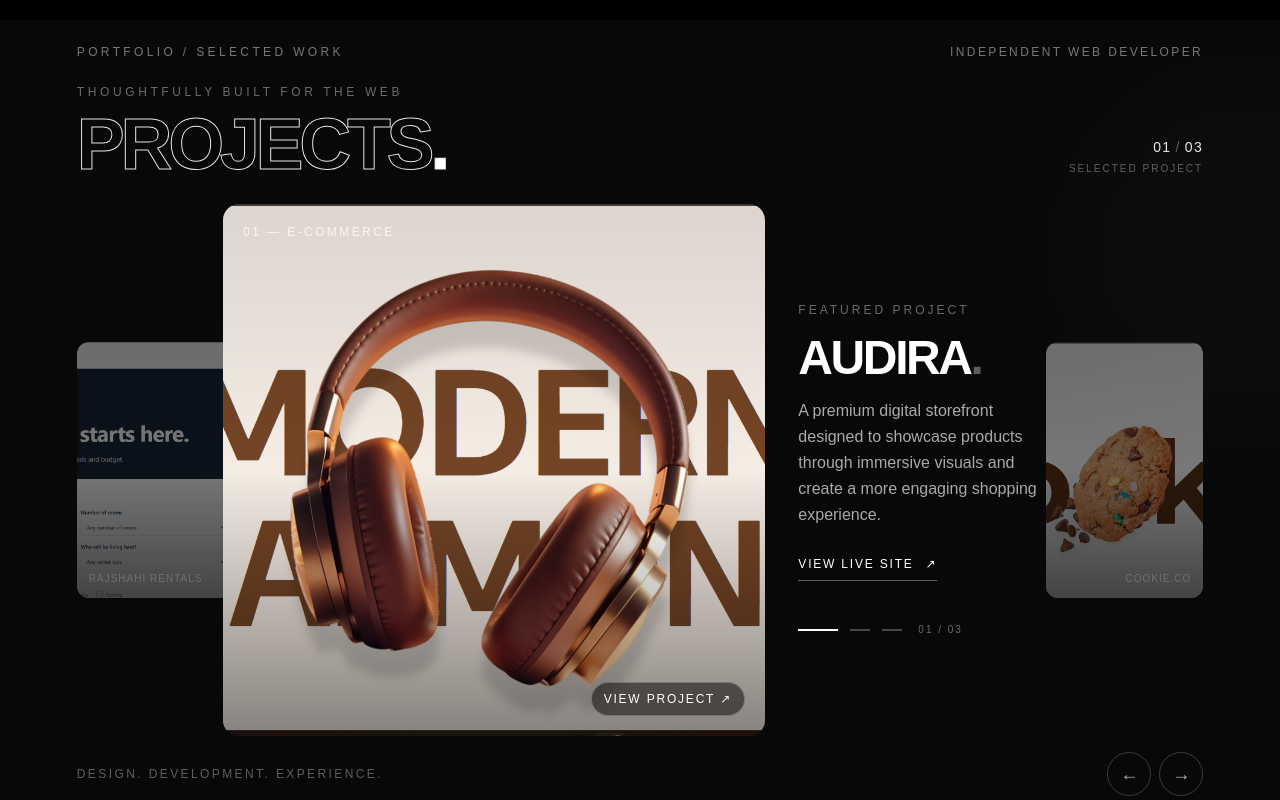
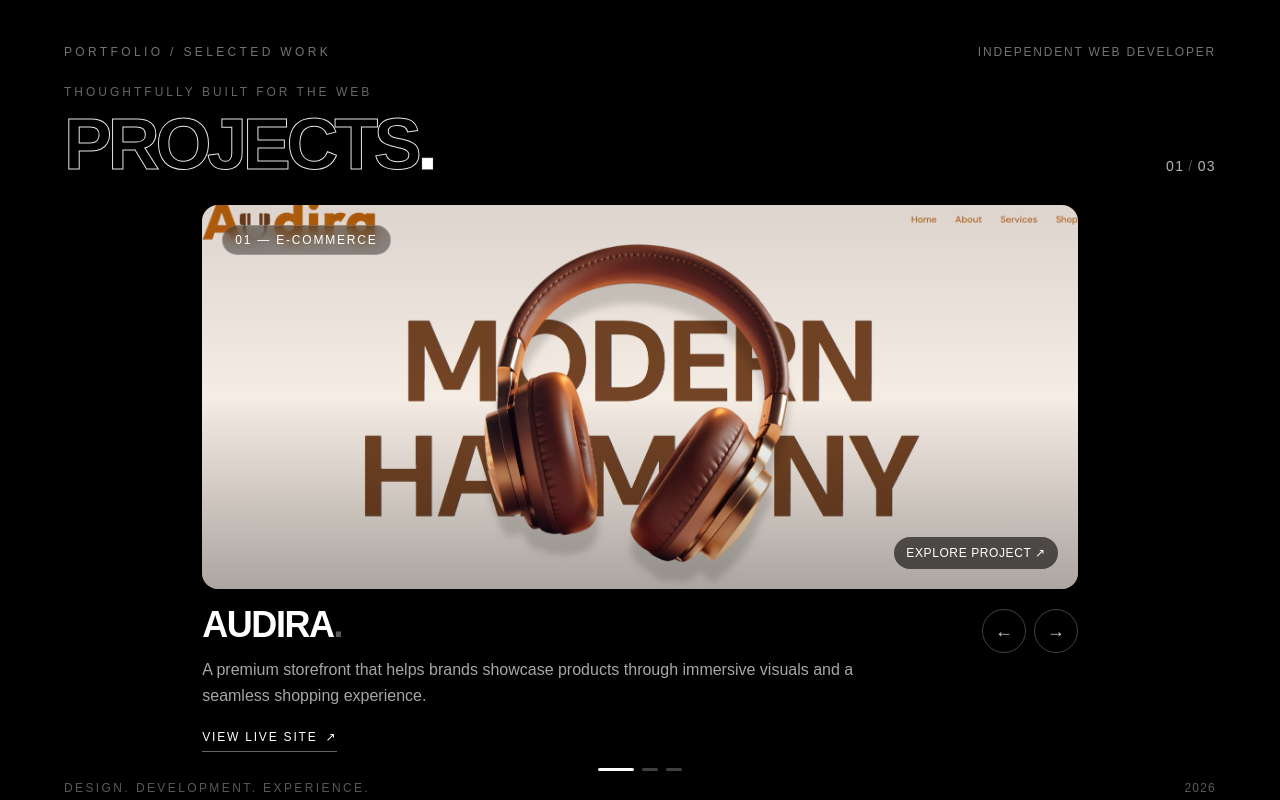
Before and after one commit to Fatinur/Portfolio, a React (Vite) app: page / in a window 1280 px wide. Shown: the part 780-1580 px from the top of the page. Built offline with nearby package versions, Linux system fonts and the light colour scheme; a web font is replaced by a local one.

Commit message:
Refactor SecondVh component for clarity and efficiency
Refactor SecondVh component by removing unused imports, simplifying project descriptions, and eliminating unnecessary state and effects.

```diff
--- a/src/components/SecondVh.jsx
+++ b/src/components/SecondVh.jsx
@@ -1,11 +1,8 @@
 
-import React, { useEffect, useRef, useState } from "react";
-import gsap from "gsap";
+import React, { useState } from "react";
 
-import preview1 from "../assets/previewHeadphone.mp4";
 import headphone from "../assets/audira.png";
 import cookie from "../assets/cookie.png";
-import preview2 from "../assets/previewCookie.mp4";
 import rajshahiRentals from "../assets/rajshahi-rentals.png";
 
 const projects = [
@@ -14,22 +11,20 @@ const projects = [
     category: "E-COMMERCE",
     number: "01",
     description:
-      "A premium digital storefront designed to showcase products through immersive visuals and create a more engaging shopping experience.",
+      "A premium storefront that helps brands showcase products through immersive visuals and a seamless shopping experience.",
     image: headphone,
-    video: preview1,
+    imageAlt: "Audira headphone storefront",
     url: "https://audira-nine-eta.vercel.app/",
-    imageAlt: "Audira headphone storefront",
   },
   {
     name: "COOKIE.CO",
     category: "FOOD & E-COMMERCE",
     number: "02",
     description:
-      "A warm, modern storefront that helps a cookie business present its products beautifully and turn visitors into potential customers.",
+      "A modern online storefront that helps small businesses present their products beautifully and create a memorable brand experience.",
     image: cookie,
-    video: preview2,
+    imageAlt: "Cookie.co website",
     url: "https://cookie-co.vercel.app/",
-    imageAlt: "Cookie.co website",
   },
   {
     name: "RAJSHAHI RENTALS",
@@ -38,152 +33,33 @@ const projects = [
     description:
       "A rental platform built for Rajshahi, helping people discover rooms, flats, and hostels through practical filters and accessible listings.",
     image: rajshahiRentals,
-    video: null,
+    imageAlt: "Rajshahi Rentals website",
     url: "https://rajshahi-rentals.vercel.app/",
-    imageAlt: "Rajshahi Rentals website",
   },
 ];
 
 const SecondVh = () => {
   const [activeIndex, setActiveIndex] = useState(0);
-  const [isDesktop, setIsDesktop] = useState(false);
-  const [isHovered, setIsHovered] = useState(false);
-
-  const sectionRef = useRef(null);
-  const featuredRef = useRef(null);
-  const videoRefs = useRef([]);
-  const animationRef = useRef(null);
-
-  useEffect(() => {
-    const checkWidth = () => {
-      setIsDesktop(window.innerWidth > 768);
-    };
-
-    checkWidth();
-    window.addEventListener("resize", checkWidth);
-
-    return () => window.removeEventListener("resize", checkWidth);
-  }, []);
-
-  const goToProject = (direction) => {
-    setActiveIndex((current) => {
-      return (
-        (current + direction + projects.length) % projects.length
-      );
-    });
-  };
-
-  const selectProject = (index) => {
-    setActiveIndex(index);
-  };
-
-  // Animate the featured project when the selection changes.
-  useEffect(() => {
-    if (!featuredRef.current) return;
-
-    animationRef.current?.kill();
-
-    animationRef.current = gsap.fromTo(
-      featuredRef.current,
-      {
-        opacity: 0.45,
-        y: 12,
-      },
-      {
-        opacity: 1,
-        y: 0,
-        duration: 0.55,
-        ease: "power3.out",
-        clearProps: "transform",
-      }
-    );
-
-    return () => animationRef.current?.kill();
-  }, [activeIndex]);
-
-  // Only play the featured project's video on desktop.
-  useEffect(() => {
-    videoRefs.current.forEach((video, index) => {
-      if (!video) return;
-
-      if (
-        isDesktop &&
-        index === activeIndex &&
-        isHovered &&
-        projects[index].video
-      ) {
-        video.play().catch(() => {});
-      } else {
-        video.pause();
-        video.currentTime = 0;
-      }
-    });
-  }, [activeIndex, isDesktop, isHovered]);
-
-  const getRelativeIndex = (offset) =>
-    (activeIndex + offset + projects.length) % projects.length;
 
   const activeProject = projects[activeIndex];
 
-  const renderProjectImage = (project, index, featured = false) => (
-    <div
-      className={`relative h-full w-full overflow-hidden ${
-        featured ? "rounded-xl md:rounded-2xl" : "rounded-xl"
-      }`}
-    >
-      <img
-        src={project.image}
-        alt={project.imageAlt}
-        loading="eager"
-        className={`absolute inset-0 h-full w-full object-cover ${
-          project.video && isDesktop && featured && isHovered
-            ? "opacity-0"
-            : "opacity-100"
-        } transition-opacity duration-500`}
-      />
-
-      {project.video && isDesktop && (
-        <video
-          ref={(el) => {
-            videoRefs.current[index] = el;
-          }}
-          src={project.video}
-          muted
-          loop
-          playsInline
-          preload="none"
-          className={`absolute inset-0 h-full w-full object-cover transition-opacity duration-500 ${
-            featured && isHovered ? "opacity-100" : "opacity-0"
-          }`}
-        />
-      )}
-
-      <div className="absolute inset-0 bg-gradient-to-t from-black/45 via-transparent to-black/10 pointer-events-none" />
-
-      {featured && (
-        <span className="absolute bottom-3 right-3 rounded-full border border-white/25 bg-black/50 px-3 py-2 text-[10px] tracking-[0.15em] text-white backdrop-blur-sm md:bottom-5 md:right-5 md:text-xs">
-          VIEW PROJECT ↗
-        </span>
-      )}
-    </div>
+  const goToProject = (direction) => {
+    setActiveIndex(
+      (current) =>
+        (current + direction + projects.length) % projects.length
     );
+  };
 
   return (
-    <section
-      ref={sectionRef}
-      className="relative h-screen w-full overflow-hidden bg-[#080808] text-white"
-    >
-      {/* Background decoration */}
-      <div className="pointer-events-none absolute -right-40 top-10 h-96 w-96 rounded-full bg-white/[0.025] blur-3xl" />
-
-      <div className="relative mx-auto flex h-full w-[92vw] max-w-[1600px] flex-col py-[3vh] md:w-[88vw]">
+    <section className="relative flex h-screen w-full items-center justify-center overflow-hidden text-white">
+      <div className="flex h-[94vh] w-[90vw] max-w-[1500px] flex-col">
         {/* Header */}
         <header className="flex shrink-0 items-center justify-between">
           <span className="text-[9px] tracking-[0.2em] text-white/45 md:text-xs md:tracking-[0.28em]">
             PORTFOLIO / SELECTED WORK
           </span>
 
-          <span className="text-[9px] tracking-[0.15em] text-white/45 md:text-xs md:tracking-[0.2em]">
+          <span className="text-[9px] tracking-[0.15em] text-white/45 md:text-xs">
             INDEPENDENT WEB DEVELOPER
           </span>
         </header>
@@ -191,92 +67,66 @@ const SecondVh = () => {
         {/* Section title */}
         <div className="flex shrink-0 items-end justify-between pb-[2vh] pt-[3vh] md:pb-[3vh]">
           <div>
-            <p className="mb-1 text-[9px] tracking-[0.3em] text-white/40 md:mb-2 md:text-xs">
+            <p className="mb-1 text-[9px] tracking-[0.25em] text-white/40 md:mb-2 md:text-xs">
               THOUGHTFULLY BUILT FOR THE WEB
             </p>
 
             <h2
               className="text-3xl font-bold tracking-[-0.06em] text-transparent sm:text-4xl md:text-6xl lg:text-7xl"
-              style={{ WebkitTextStroke: "1px rgba(255,255,255,0.9)" }}
+              style={{
+                WebkitTextStroke: "1px rgba(255,255,255,0.9)",
+              }}
             >
               PROJECTS<span className="text-white">.</span>
             </h2>
           </div>
 
-          <div className="pb-1 text-right">
-            <span className="block text-xs tracking-widest text-white/90 md:text-sm">
-              {String(activeIndex + 1).padStart(2, "0")}
-              <span className="mx-1 text-white/35">/</span>
-              {String(projects.length).padStart(2, "0")}
-            </span>
-            <span className="mt-1 hidden text-[9px] tracking-[0.2em] text-white/35 sm:block md:text-[10px]">
-              SELECTED PROJECT
+          <span className="pb-1 text-xs tracking-widest text-white/70 md:text-sm">
+            {activeProject.number}
+            <span className="mx-1 text-white/30">/</span>
+            03
           </span>
         </div>
-        </div>
 
-        {/* Main showcase */}
-        <div className="relative flex min-h-0 flex-1 items-center">
-          {/* Previous project preview */}
-          <button
-            type="button"
-            onClick={() => goToProject(-1)}
-            aria-label="Previous project"
-            className="group absolute left-0 z-10 hidden h-[48%] w-[14%] cursor-pointer opacity-45 transition-all duration-500 hover:opacity-80 lg:block"
+        {/* Center stage */}
+        <div
+          key={activeProject.name}
+          className="flex min-h-0 flex-1 flex-col items-center justify-center"
         >
-            {renderProjectImage(
-              projects[getRelativeIndex(-1)],
-              getRelativeIndex(-1)
-            )}
-
-            <span className="absolute bottom-3 left-3 text-[10px] tracking-widest text-white/80">
-              {projects[getRelativeIndex(-1)].name}
-            </span>
-          </button>
-
-          {/* Featured project */}
-          <div
-            ref={featuredRef}
-            className="relative z-20 mx-auto flex h-full w-full min-h-0 flex-col justify-center lg:w-[74%]"
-          >
-            <div className="flex min-h-0 flex-1 flex-col gap-[2vh] md:flex-row md:items-center md:gap-[4%]">
-              {/* Large project preview */}
-              <div
-                className="relative h-[38vh] min-h-0 w-full shrink-0 md:h-full md:w-[65%]"
-                onMouseEnter={() => setIsHovered(true)}
-                onMouseLeave={() => setIsHovered(false)}
-              >
+          {/* Project image */}
           <a
             href={activeProject.url}
             target="_blank"
             rel="noopener noreferrer"
             aria-label={`Visit ${activeProject.name} website`}
-                  className="block h-full w-full"
+            className="group relative block h-[38vh] min-h-0 w-full overflow-hidden rounded-xl md:h-[48vh] md:w-[82%] lg:w-[76%] lg:rounded-2xl"
           >
-                  {renderProjectImage(
-                    activeProject,
-                    activeIndex,
-                    true
-                  )}
+            <img
+              src={activeProject.image}
+              alt={activeProject.imageAlt}
+              className="h-full w-full object-cover transition-transform duration-700 group-hover:scale-[1.02]"
+            />
+
+            <div className="pointer-events-none absolute inset-0 bg-gradient-to-t from-black/30 via-transparent to-black/10" />
+
+            <span className="absolute left-3 top-3 rounded-full border border-white/20 bg-black/40 px-3 py-1.5 text-[9px] tracking-[0.15em] backdrop-blur-sm md:left-5 md:top-5 md:text-xs">
+              {activeProject.number} — {activeProject.category}
+            </span>
+
+            <span className="absolute bottom-3 right-3 rounded-full bg-black/60 px-3 py-2 text-[10px] tracking-wider backdrop-blur-sm md:bottom-5 md:right-5 md:text-xs">
+              EXPLORE PROJECT ↗
+            </span>
           </a>
 
-                <span className="pointer-events-none absolute left-3 top-3 text-[9px] tracking-[0.2em] text-white/80 md:left-5 md:top-5 md:text-xs">
-                  {activeProject.number} — {activeProject.category}
-                </span>
-              </div>
-
-              {/* Project information */}
-              <div className="flex min-h-0 flex-1 flex-col justify-center py-1 md:py-4">
-                <span className="mb-2 text-[9px] tracking-[0.25em] text-white/40 md:mb-4 md:text-xs">
-                  FEATURED PROJECT
-                </span>
-
-                <h3 className="break-words text-2xl font-semibold tracking-[-0.05em] sm:text-3xl md:text-3xl lg:text-5xl">
+          {/* Project details */}
+          <div className="mt-[2vh] flex w-full items-start justify-between gap-4 md:w-[82%] lg:w-[76%]">
+            <div className="min-w-0 flex-1">
+              <h3 className="break-words text-xl font-semibold tracking-[-0.04em] sm:text-2xl md:text-3xl lg:text-4xl">
                 {activeProject.name}
                 <span className="text-white/35">.</span>
               </h3>
 
-                <p className="mt-2 max-w-md text-xs leading-relaxed text-white/65 sm:text-sm md:mt-4 md:text-sm lg:text-base">
+              <p className="mt-2 max-w-2xl text-xs leading-relaxed text-white/65 sm:text-sm md:mt-3 md:text-base">
                 {activeProject.description}
               </p>
 
@@ -284,75 +134,20 @@ const SecondVh = () => {
                 href={activeProject.url}
                 target="_blank"
                 rel="noopener noreferrer"
-                  className="group mt-4 flex w-fit items-center gap-3 border-b border-white/35 pb-2 text-[10px] tracking-[0.15em] transition-colors hover:border-white md:mt-7 md:text-xs"
+                className="mt-3 inline-flex items-center gap-2 border-b border-white/40 pb-1.5 text-[10px] tracking-[0.15em] transition-colors hover:border-white hover:text-white/70 md:mt-5 md:text-xs"
               >
                 VIEW LIVE SITE
-                  <span className="inline-block transition-transform duration-300 group-hover:translate-x-1 group-hover:-translate-y-1">
-                    ↗
-                  </span>
+                <span>↗</span>
               </a>
-
-                {/* Project selector */}
-                <div className="mt-5 flex items-center gap-3 md:mt-10">
-                  {projects.map((project, index) => (
-                    <button
-                      key={project.name}
-                      type="button"
-                      onClick={() => selectProject(index)}
-                      aria-label={`Show ${project.name}`}
-                      aria-current={
-                        index === activeIndex ? "true" : undefined
-                      }
-                      className="group flex cursor-pointer items-center gap-2 py-2"
-                    >
-                      <span
-                        className={`h-[2px] transition-all duration-500 ${
-                          index === activeIndex
-                            ? "w-8 bg-white md:w-10"
-                            : "w-4 bg-white/25 group-hover:bg-white/60 md:w-5"
-                        }`}
-                      />
-                    </button>
-                  ))}
-
-                  <span className="ml-1 text-[9px] tracking-[0.2em] text-white/40 md:text-[10px]">
-                    {activeProject.number} / 03
-                  </span>
-                </div>
-              </div>
-            </div>
             </div>
 
-          {/* Next project preview */}
-          <button
-            type="button"
-            onClick={() => goToProject(1)}
-            aria-label="Next project"
-            className="group absolute right-0 z-10 hidden h-[48%] w-[14%] cursor-pointer opacity-45 transition-all duration-500 hover:opacity-80 lg:block"
-          >
-            {renderProjectImage(
-              projects[getRelativeIndex(1)],
-              getRelativeIndex(1)
-            )}
-
-            <span className="absolute bottom-3 right-3 text-[10px] tracking-widest text-white/80">
-              {projects[getRelativeIndex(1)].name}
-            </span>
-          </button>
-        </div>
-
-        {/* Footer navigation */}
-        <footer className="flex shrink-0 items-center justify-between pt-[2vh]">
-          <span className="text-[9px] tracking-[0.15em] text-white/35 md:text-xs md:tracking-[0.2em]">
-            DESIGN. DEVELOPMENT. EXPERIENCE.
-          </span>
-
-          <div className="flex items-center gap-2">
+            {/* Arrow controls */}
+            <div className="flex shrink-0 items-center gap-2 pt-1">
               <button
                 type="button"
                 onClick={() => goToProject(-1)}
                 aria-label="Previous project"
-              className="flex h-9 w-9 cursor-pointer items-center justify-center rounded-full border border-white/20 text-white/70 transition-colors hover:border-white hover:text-white md:h-11 md:w-11"
+                className="flex h-9 w-9 items-center justify-center rounded-full border border-white/25 text-white/80 transition-colors hover:border-white hover:bg-white/10 md:h-11 md:w-11"
               >
                 <span className="text-lg">←</span>
               </button>
@@ -361,11 +156,41 @@ const SecondVh = () => {
                 type="button"
                 onClick={() => goToProject(1)}
                 aria-label="Next project"
-              className="flex h-9 w-9 cursor-pointer items-center justify-center rounded-full border border-white/20 text-white/70 transition-colors hover:border-white hover:text-white md:h-11 md:w-11"
+                className="flex h-9 w-9 items-center justify-center rounded-full border border-white/25 text-white/80 transition-colors hover:border-white hover:bg-white/10 md:h-11 md:w-11"
               >
                 <span className="text-lg">→</span>
               </button>
             </div>
+          </div>
+
+          {/* Progress indicators */}
+          <div className="mt-[2vh] flex w-full items-center justify-center gap-2 md:w-[82%] lg:w-[76%]">
+            {projects.map((project, index) => (
+              <button
+                key={project.name}
+                type="button"
+                onClick={() => setActiveIndex(index)}
+                aria-label={`Show ${project.name}`}
+                aria-current={index === activeIndex ? "true" : undefined}
+                className={`h-[3px] cursor-pointer rounded-full transition-all duration-300 ${
+                  index === activeIndex
+                    ? "w-9 bg-white"
+                    : "w-4 bg-white/25 hover:bg-white/60"
+                }`}
+              />
+            ))}
+          </div>
+        </div>
+
+        {/* Footer */}
+        <footer className="flex shrink-0 items-center justify-between pt-[1vh]">
+          <span className="text-[9px] tracking-[0.12em] text-white/35 md:text-xs md:tracking-[0.2em]">
+            DESIGN. DEVELOPMENT. EXPERIENCE.
+          </span>
+
+          <span className="text-[9px] tracking-widest text-white/35 md:text-xs">
+            2026
+          </span>
         </footer>
       </div>
     </section>
```
Lines whose indentation alone changed are shown as unchanged.
